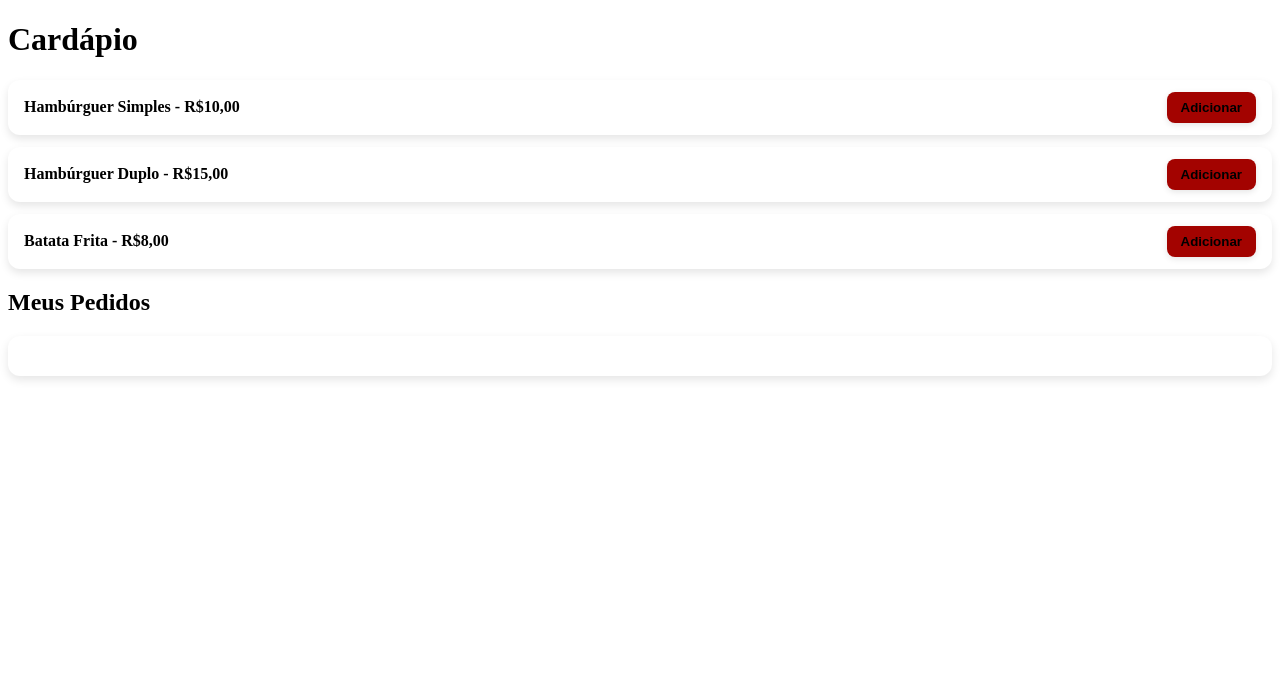
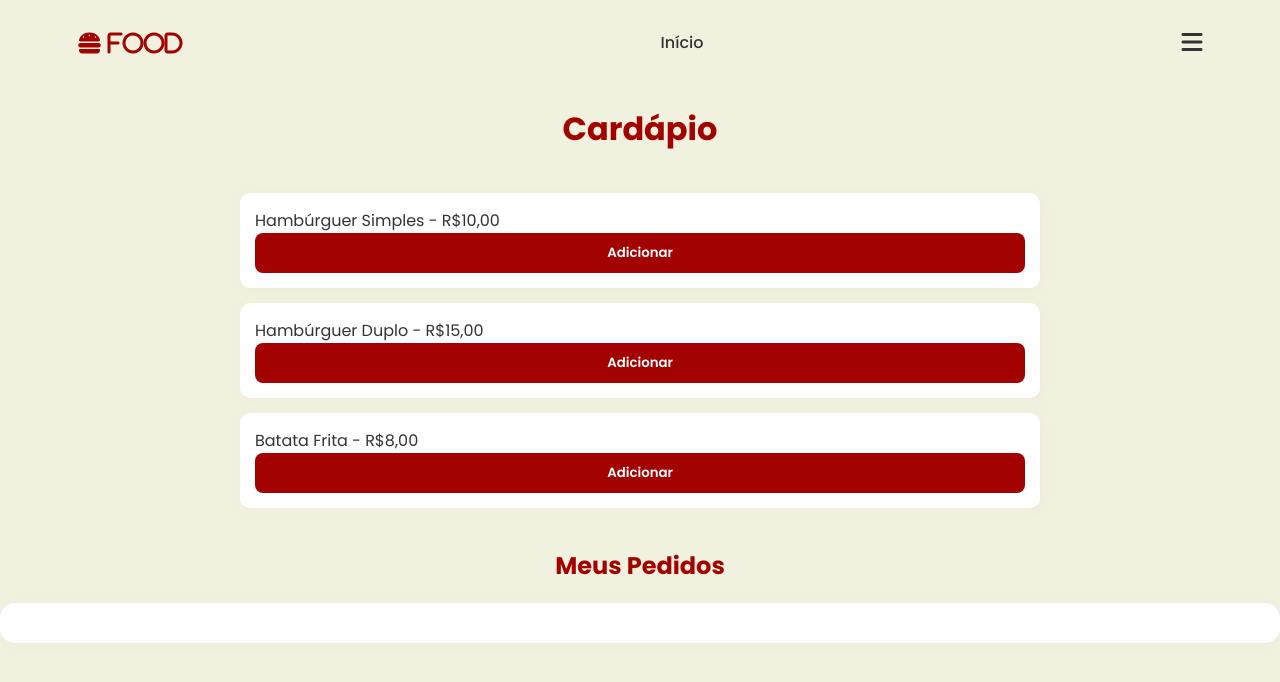
Before and after one commit to franciscomateusrodriguescastro/Tecnicasdeintegra-odesistemas, a website: page compras.html in a window 1280 px wide. Drawn offline with nearby package versions, Linux system fonts and the light colour scheme.

Commit message:
Atualização compras.html, index.html, compras.css e footer.css

```diff
--- a/compras.html
+++ b/compras.html
@@ -3,12 +3,32 @@
 <head>
     <meta charset="UTF-8">
     <meta name="viewport" content="width=device-width, initial-scale=1.0">
+    <link rel="stylesheet" href="https://cdnjs.cloudflare.com/ajax/libs/font-awesome/6.5.2/css/all.min.css" integrity="sha512-SnH5WK+bZxgPHs44uWIX+LLJAJ9/2PkPKZ5QiAj6Ta86w+fsb2TkcmfRyVX3pBnMFcV7oQPJkl9QevSCWr3W6A==" crossorigin="anonymous" referrerpolicy="no-referrer" />
     <link rel="stylesheet" href="src/styles/compras.css">
+
+    <script src="https://cdnjs.cloudflare.com/ajax/libs/jquery/3.7.1/jquery.min.js" integrity="sha512-v2CJ7UaYy4JwqLDIrZUI/4hqeoQieOmAZNXBeQyjo21dadnwR+8ZaIJVT8EE2iyI61OV8e6M8PP2/4hpQINQ/g==" crossorigin="anonymous" referrerpolicy="no-referrer"></script>
+    <script src="https://unpkg.com/scrollreveal"></script>
 
     <title>Hamburgueria - Meus Pedidos</title>
 
 </head>
 <body>
+    <header>
+        <nav id="navbar">
+            <i class="fa-solid fa-burger" id="nav_logo"> FOOD</i>
+
+            <ul id="nav_list">
+                <li class="nav-item">
+                    <a href="index.html">Início</a>
+                </li>
+            </ul>
+
+            <button id="mobile_btn">
+                <i class="fa-solid fa-bars"></i>
+            </button>
+        </nav>
+    </header>
+
 
     <h1>Cardápio</h1>
     <div id="menu">
--- a/src/styles/compras.css
+++ b/src/styles/compras.css
@@ -1,75 +1,115 @@
+@import url('https://fonts.googleapis.com/css2?family=Poppins:wght@300;400;500;600;700&display=swap');
+
 :root {
     --color-primary-1: #f1f1df;
     --color-primary-2: #da6041;
-    --color-primary-3: #b9d48b;
+    --color-primary-3: #d49a8b;
     --color-primary-4: #ff0000;
     --color-primary-5: #a30300;
     --color-primary-6: #a30300;
 
     --color-neutral-0: #fff;
+    --color-neutral-1: #333;
 }
-.menu-item {
+
+* {
+    font-family: 'Poppins', sans-serif;
+    margin: 0;
+    padding: 0;
+    box-sizing: border-box;
+}
+
+body {
+    background-color: var(--color-primary-1);
+    color: var(--color-neutral-1);
+}
+
+header {
+    background-color: var(--color-primary-1);
+    padding: 15px;
+    text-align: center;
+    color: var(--color-primary-6);
+}
+
+#navbar {
     display: flex;
     justify-content: space-between;
     align-items: center;
-    background-color: var(--color-neutral-0);
-    padding: 12px 16px;
-    border-radius: 12px;
-    box-shadow: 0px 4px 8px rgba(0, 0, 0, 0.1);
-    transition: transform 0.2s ease, box-shadow 0.3s ease;
-    margin-bottom: 12px;
+    padding: 10px 5%;
 }
 
-.menu-item:hover {
-    transform: scale(1.02);
-    box-shadow: 0px 6px 12px rgba(0, 0, 0, 0.15);
+#nav_logo {
+    font-size: 1.5rem;
+    font-weight: 600;
 }
 
-.menu-item span {
-    font-weight: 600;
+#nav_list {
+    list-style: none;
+    display: flex;
+    gap: 20px;
+}
+
+#nav_list a {
+    text-decoration: none;
     color: var(--color-neutral-1);
+    font-weight: 500;
+}
+
+
+h1, h2 {
+    text-align: center;
+    color: var(--color-primary-6);
+    margin: 20px 0;
+}
+
+#menu, #pedidos {
+    display: flex;
+    flex-direction: column;
+    align-items: center;
+    gap: 15px;
+    padding: 20px;
+}
+.pedido-container{
+    background-color: var(--color-neutral-0);
+    padding: 15px;
+    border-radius: 15px;
+    width: 100%;
+    box-shadow: 2px 2px 8px rgba(255, 189, 189, 0.1);
+    align-items: center;
+    height: 100%;
+
+
+}
+
+.menu-item {
+    background-color: var(--color-neutral-0);
+    padding: 15px;
+    border-radius: 10px;
+    width: 90%;
+    max-width: 800px;
+    box-shadow: 2px 2px 10px rgba(255, 189, 189, 0.1);
 }
 
 .menu-item button {
+    background-color: var(--color-primary-5);
+    color: var(--color-neutral-0);
+    border: none;
+    padding: 10px;
+    border-radius: 8px;
     cursor: pointer;
-    padding: 8px 14px;
-    border: none;
-    background-color: var(--color-primary-5);
-    color: var(--color-neutral-1);
+    width: 100%;
     font-weight: 600;
-    border-radius: 8px;
-    transition: background-color 0.3s ease, transform 0.2s ease;
-    box-shadow: 0px 2px 6px rgba(0, 0, 0, 0.1);
+    transition: background-color 0.3s;
 }
 
 .menu-item button:hover {
-    background-color: var(--color-primary-3);
-    transform: scale(1.05);
+    background-color: var(--color-primary-2);
 }
 
-.pedido-container {
-    margin-top: 20px;
-    padding: 20px;
-    background: var(--color-neutral-0);
-    border-radius: 12px;
-    box-shadow: 0px 4px 10px rgba(0, 0, 0, 0.1);
+#mobile_btn {
+    background: none;
+    border: none;
+    color: var(--color-neutral-1);
+    font-size: 1.5rem;
+    cursor: pointer;
 }
-
-.pedido-item {
-    background-color: var(--color-primary-2);
-    padding: 10px;
-    border-radius: 8px;
-    margin-bottom: 8px;
-    font-weight: 500;
-    display: flex;
-    justify-content: space-between;
-    align-items: center;
-}
-
-.pedido-total {
-    margin-top: 10px;
-    font-size: 1.2rem;
-    font-weight: 700;
-    color: var(--color-primary-6);
-    text-align: center;
-}
--- a/src/styles/footer.css
+++ b/src/styles/footer.css
@@ -1,6 +1,6 @@
 
 footer {
-    background-color: #ffe8ba;
+    background-color: #a30300;
 }
 
 #footer_items {
```
Also changed, not shown: index.html (+0 -1 lines), login.html (+1 -1 lines).
